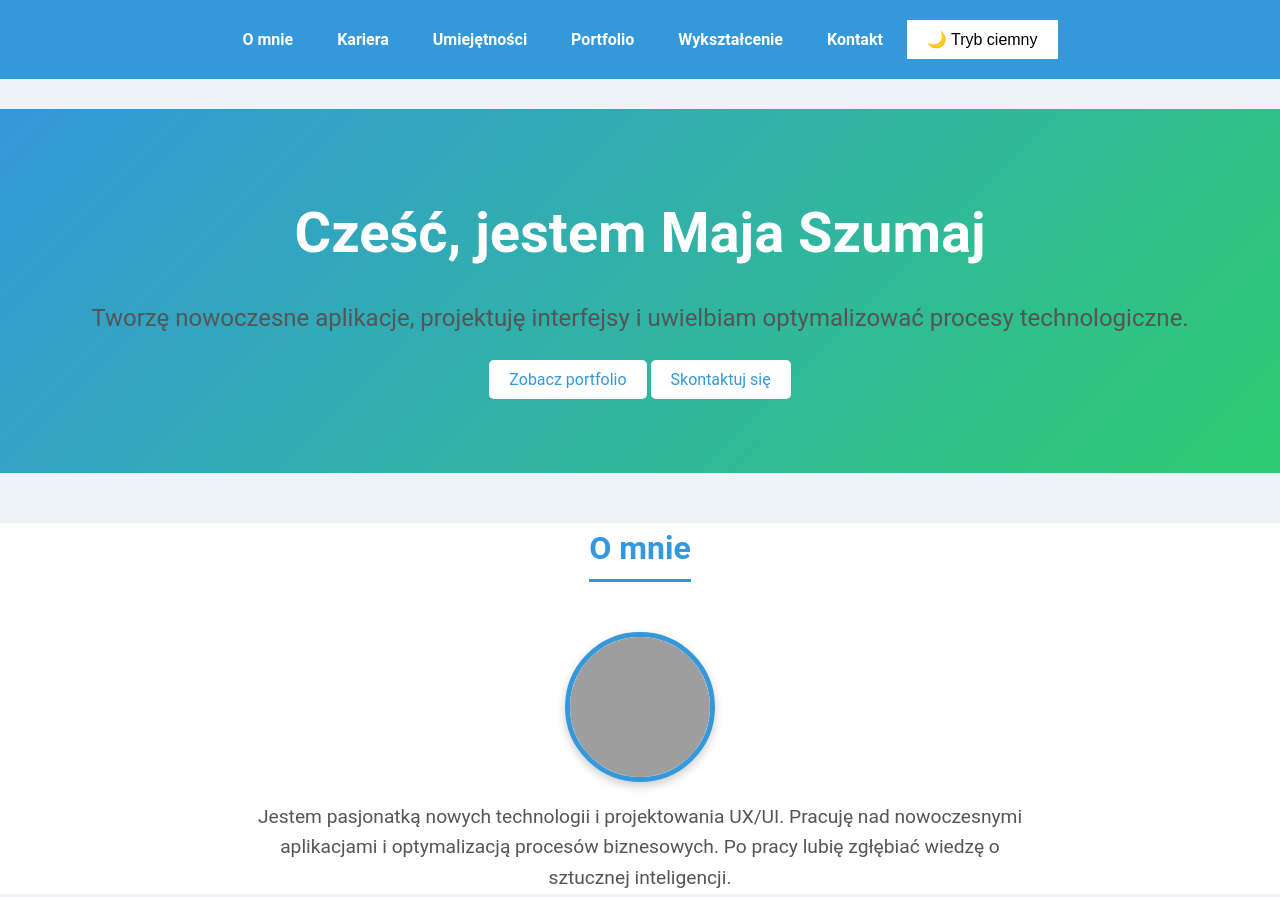
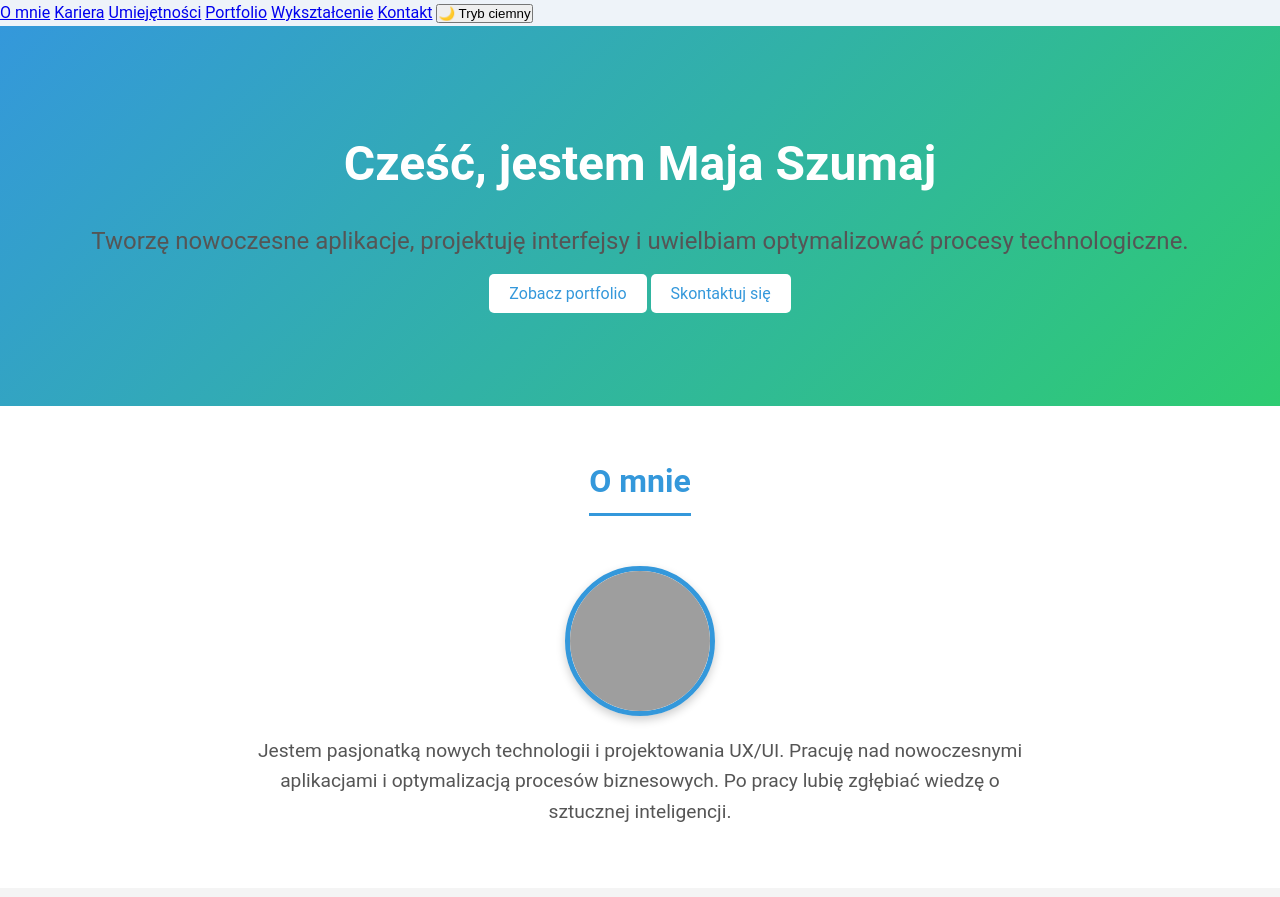
Before and after one commit to Izabela13685/mojeCV, a plain HTML site: page index.html in a window 1280 px wide. Shown: the top 897 px of the page. Drawn offline with Linux system fonts and the light colour scheme; grey boxes are pictures that could not be loaded.

Commit message:
style.css

```diff
--- a/style.css
+++ b/style.css
@@ -20,69 +20,38 @@ body.dark-mode {
     color: #f0f0f0; /* light text */
 }
 
-/* Header */
-header {
-    background-color: #3498db;
-    padding: 20px;
-    text-align: center;
-    margin-bottom: 30px;
+/* Sections */
+section {
+    padding: 50px 0;
 }
 
-header.dark-mode {
-    background-color: #34495e;
+section h2 {
+    font-size: 2rem;
+    color: #3498db;
+    border-bottom: 3px solid #3498db;
+    display: inline-block;
+    padding-bottom: 5px;
+    margin-bottom: 30px;
+    text-align: center;
 }
 
-header a {
-    color: #fff;
-    margin: 0 20px;
-    text-decoration: none;
-    font-weight: bold;
-}
-
-header a:hover {
-    text-decoration: underline;
-}
-
-button {
-    background-color: #fff;
-    border: none;
-    padding: 10px 20px;
-    cursor: pointer;
-    font-size: 16px;
-}
-
-button:hover {
-    background-color: #3498db;
-    color: white;
-}
-
-button.dark-mode {
-    background-color: #2e2e2e;
-    color: #fff;
-}
-
-button.dark-mode:hover {
-    background-color: #34495e;
-}
-
-/* Hero Section */
+/* Section specific styles */
 .hero {
     background: linear-gradient(135deg, #3498db, #2ecc71);
     color: white;
-    padding: 80px 0;
+    padding: 100px 0;
     text-align: center;
-    margin-bottom: 50px;
 }
 
 .hero h1 {
-    font-size: 3.5rem;
+    font-size: 3rem;
     font-weight: bold;
     margin-bottom: 20px;
 }
 
 .hero p {
     font-size: 1.5rem;
-    margin-bottom: 30px;
+    margin-bottom: 20px;
 }
 
 .cta-buttons {
@@ -100,17 +69,6 @@ button.dark-mode:hover {
 .cta:hover {
     background-color: #3498db;
     color: white;
-}
-
-/* Section Title */
-h2 {
-    font-size: 2rem;
-    color: #3498db;
-    border-bottom: 3px solid #3498db;
-    display: inline-block;
-    padding-bottom: 5px;
-    margin-bottom: 30px;
-    text-align: center;
 }
 
 /* About Section */
```
